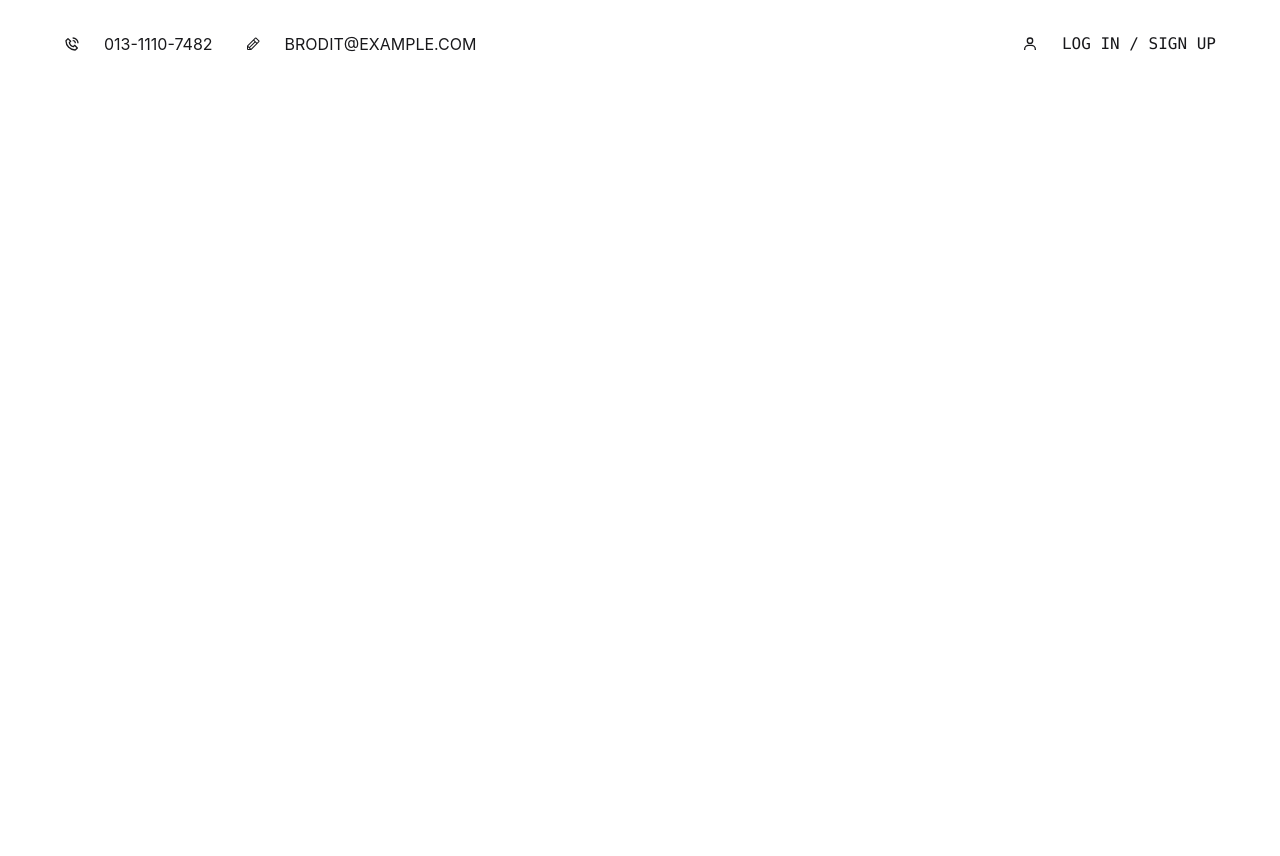
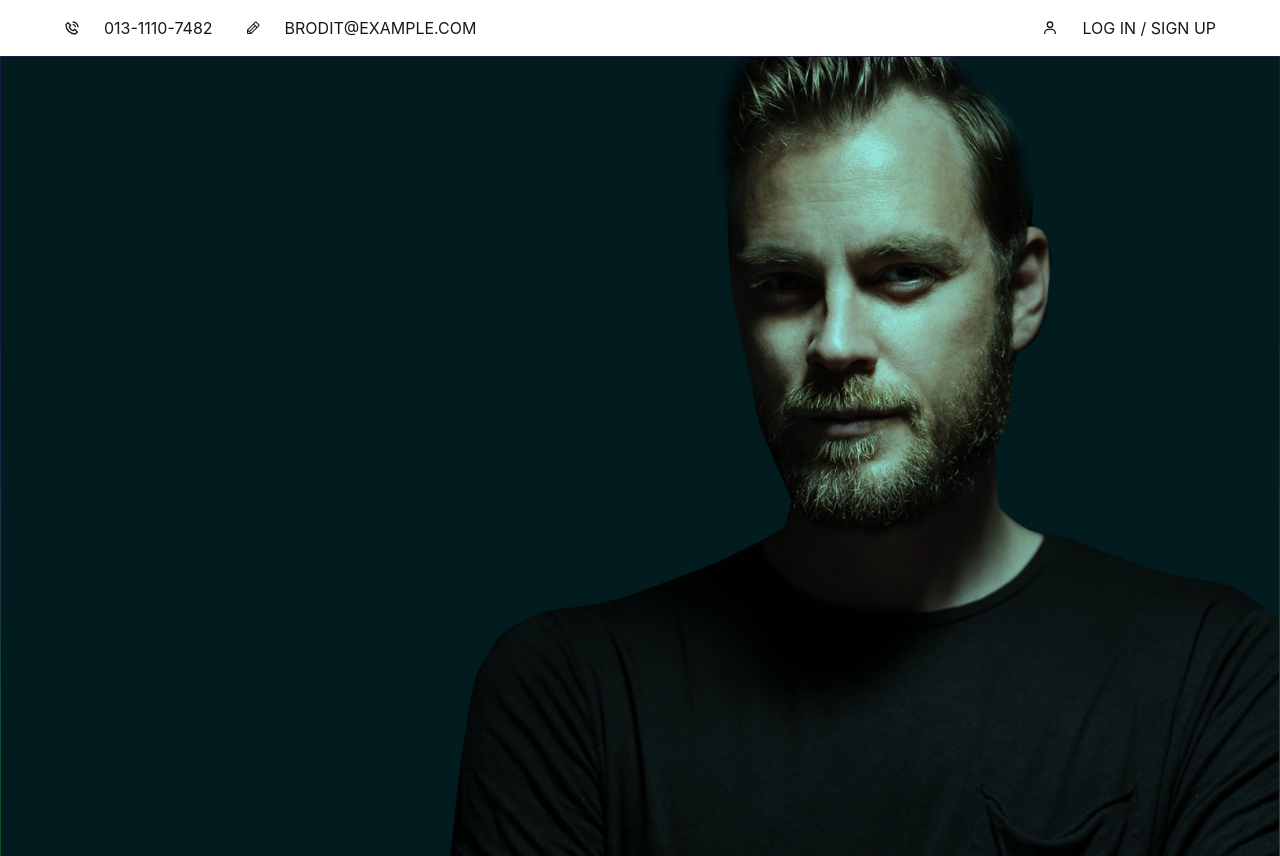
Before and after one commit to aunirudrad/brodit, a React (Vite) app: page / in a window 1280 px wide. Before the commit the page ends 800 px from the top, so only its background shows below. Built offline with nearby package versions, Linux system fonts and the light colour scheme.

Commit message:
Slider added in hero section

```diff
--- a/package.json
+++ b/package.json
@@ -16,6 +16,9 @@
     "react-dom": "^19.2.0",
     "react-icons": "^5.6.0",
     "react-router": "^7.13.1",
+    "react-slick": "^0.31.0",
+    "slick-carousel": "^1.8.1",
+    "swiper": "^12.1.2",
     "tailwindcss": "^4.2.1"
   },
   "devDependencies": {
--- /dev/null
+++ b/src/components/HeroSection.jsx
@@ -0,0 +1,11 @@
+import React from 'react';
+
+const HeroSection = () => {
+    return (
+        <div>
+
+        </div>
+    );
+};
+
+export default HeroSection;
--- a/src/components/TopNav.jsx
+++ b/src/components/TopNav.jsx
@@ -4,7 +4,7 @@ import { PiPencil } from 'react-icons/pi';
 
 const TopNav = () => {
     return (
-        <div className='flex justify-between items-center py-8'>
+        <div className='flex justify-between items-center py-4'>
             <div className='flex gap-8'>
                 <div className='flex gap-6 items-center justify-between'>
                     <BiPhoneCall></BiPhoneCall>
@@ -17,7 +17,7 @@ const TopNav = () => {
             </div>
             <div className='flex gap-6 items-center justify-between'>
                 <BiUser></BiUser>
-                <button className='font-mono'>LOG IN / SIGN UP</button>
+                <button className=''>LOG IN / SIGN UP</button>
             </div>
 
         </div>
--- /dev/null
+++ b/src/components/VerticalSlider.jsx
@@ -0,0 +1,40 @@
+import React from 'react';
+import Slider from "react-slick";
+import "slick-carousel/slick/slick.css";
+import "slick-carousel/slick/slick-theme.css";
+
+import banner1 from "../assets/slide01.jpg";
+import banner2 from "../assets/slide02.jpg";
+import banner3 from "../assets/slide03.jpg";
+
+const VerticalSlider = () => {
+
+    const settings = {
+        dots: true,
+        infinite: true,
+        autoplay: true,
+        autoplaySpeed: 3000,
+        vertical: true,
+        verticalSwiping: true,
+        arrows: false
+    };
+    return (
+        <div style={{ height: "100vh", overflow: "hidden" }}>
+            <Slider {...settings}>
+                <div>
+                    <img src={banner1} style={{ width: "100%", height: "100vh", objectFit: "cover" }} />
+                </div>
+
+                <div>
+                    <img src={banner2} style={{ width: "100%", height: "100vh", objectFit: "cover" }} />
+                </div>
+
+                <div>
+                    <img src={banner3} style={{ width: "100%", height: "100vh", objectFit: "cover" }} />
+                </div>
+            </Slider>
+        </div>
+    );
+};
+
+export default VerticalSlider;
--- a/src/layouts/HomeLayout.jsx
+++ b/src/layouts/HomeLayout.jsx
@@ -1,12 +1,24 @@
 import React from 'react';
 import TopNav from '../components/TopNav';
+import HeroSection from '../components/HeroSection';
+import VerticalSlider from '../components/VerticalSlider';
+
+
+
+
 
 const HomeLayout = () => {
     return (
         <div>
             {/* header */}
-            <header className='max-w-[90%] mx-auto'>
-                <TopNav></TopNav>
+            <header className=''>
+                <nav className='max-w-[90%] mx-auto'>
+                    <TopNav></TopNav>
+                </nav>
+                <section className='h-screen bg-gradient-to-b from-indigo-950 from-35% to-green-900 to-98%'>
+                    <VerticalSlider></VerticalSlider>
+                    <HeroSection></HeroSection>
+                </section>
 
             </header>
             <main>
```
Also changed, not shown: 1 other file (tests, documents, lock files or other folders).
